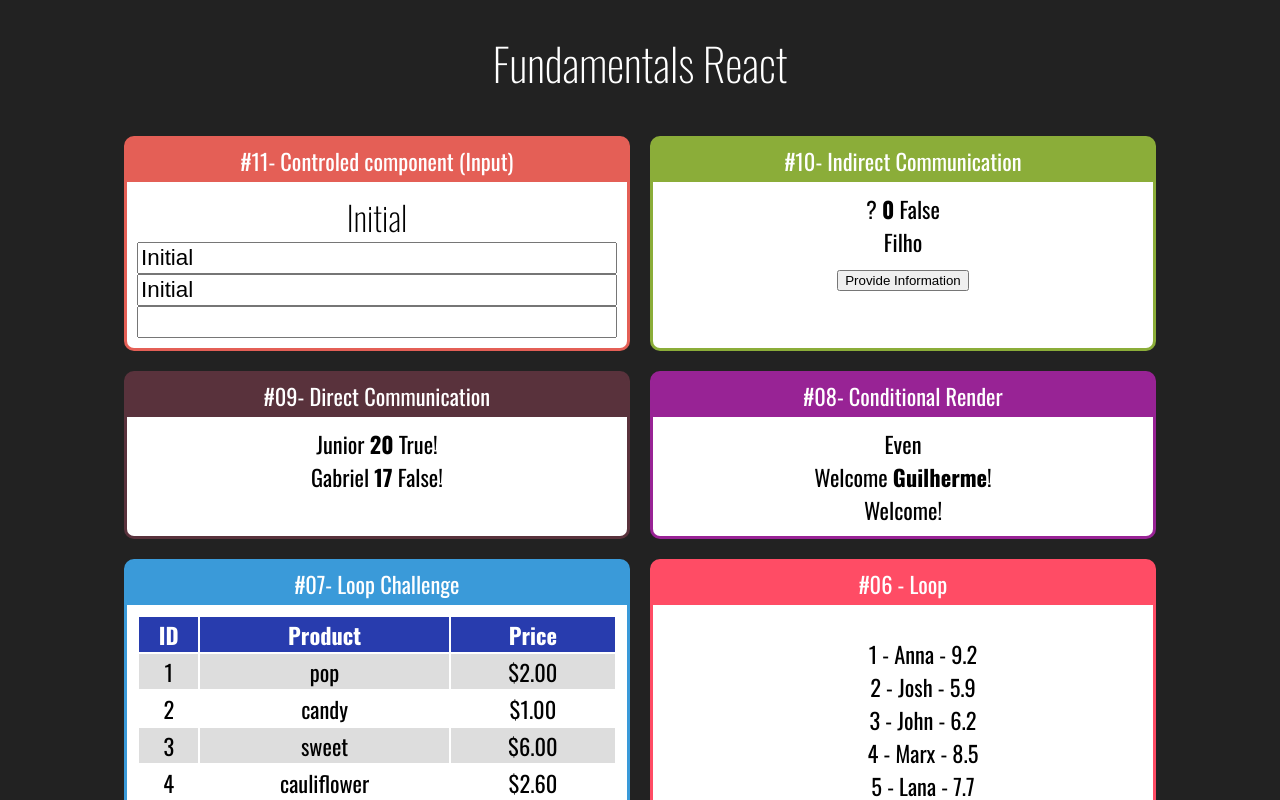
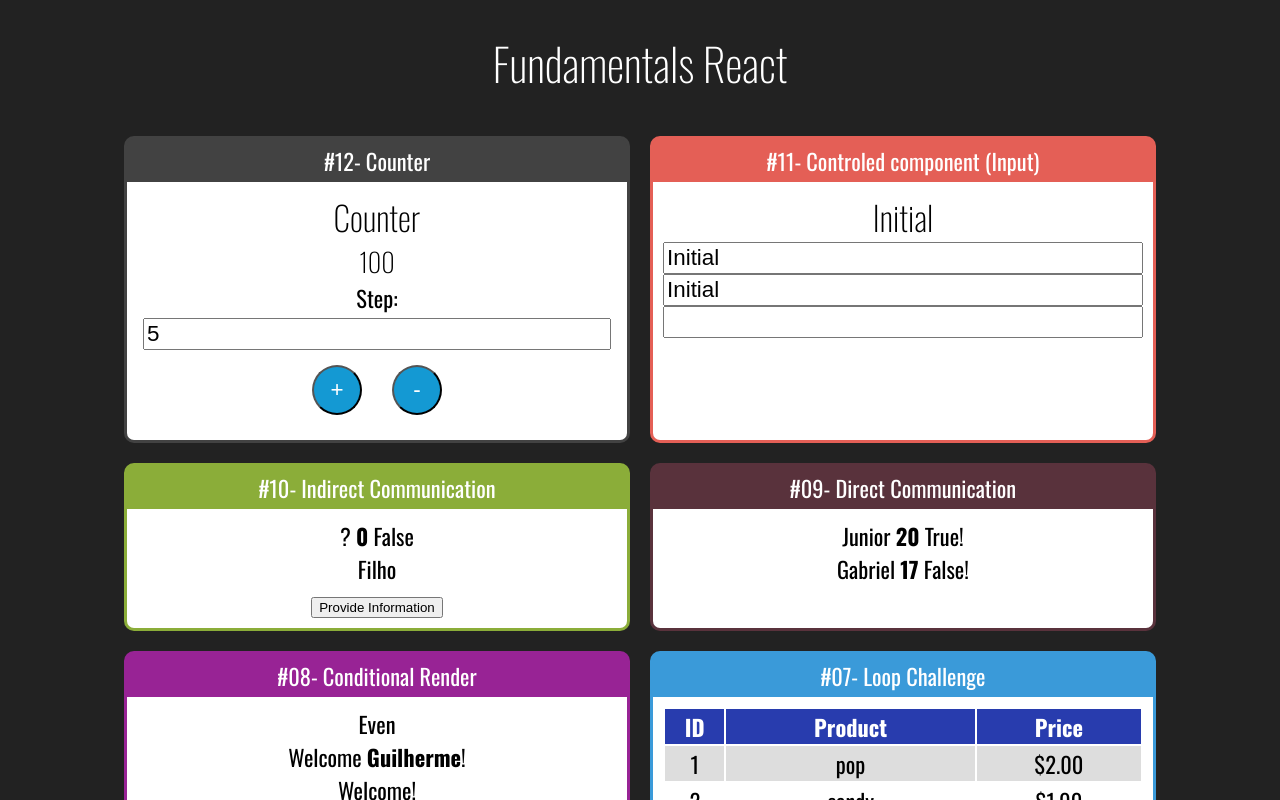
Before and after one commit to gsabreu/react, a React (Create React App) app in the folder udemy-coder/fundamentals-react/: page / in a window 1280 px wide. Shown: the top 800 px of the page. Built offline with nearby package versions, Linux system fonts and the light colour scheme.

Commit message:
Starting a counter as a Class

```diff
--- a/udemy-coder/fundamentals-react/src/App.jsx
+++ b/udemy-coder/fundamentals-react/src/App.jsx
@@ -1,6 +1,7 @@
 import "./App.css";
 import React from "react";
 
+import Counter from "./components/counter/Counter";
 import Input from "./components/forms/Input";
 import MainIndirect from "./communication/MainIndirect";
 import MainDirect from "./communication/MainDirect";
@@ -22,6 +23,10 @@
             <h1>Fundamentals React</h1>
 
             <div className="Cards">
+
+                <Card title="#12- Counter" color="#424242">
+                    <Counter initialNumber={100}></Counter>
+                </Card>
 
                 <Card title="#11- Controled component (Input)" color="#E45F56">
                     <Input></Input>
--- /dev/null
+++ b/udemy-coder/fundamentals-react/src/components/counter/Counter.css
@@ -0,0 +1,14 @@
+.Counter input {
+    font-size: 1.4rem;
+    width: 460px;
+}
+
+.Counter button{
+    margin: 15px;
+    height: 50px;
+    width: 50px;
+    border-radius: 50%;
+    background-color: #1499D3;
+    color: #fff;
+    font-size: 1.4rem;
+}
--- /dev/null
+++ b/udemy-coder/fundamentals-react/src/components/counter/Counter.jsx
@@ -0,0 +1,50 @@
+import "./Counter.css"
+import React, { Component } from "react";
+
+class Counter extends Component {
+    state = {
+        number: this.props.initialNumber || 0,
+        step: this.props.initialStep || 5,
+    };
+
+    // Use arrow function to change the state of state.number
+    increase = () => {
+        this.setState({
+            number: this.state.number + this.state.step,
+        });
+    };
+
+    decrease = () => {
+        this.setState({
+            number: this.state.number - this.state.step,
+        });
+    };
+
+    setStep = (e) => {
+        this.setState({
+            step: +e.target.value,
+        });
+    };
+
+    render() {
+        return (
+            <div className="Counter">
+                <h2>Counter</h2>
+                <h3>{this.state.number}</h3>
+                <div>
+                    <label htmlFor="stepInput">Step: </label>
+                    <input
+                        id="stepInput"
+                        type="number"
+                        value={this.state.step}
+                        onChange={this.setStep}
+                    />
+                </div>
+                <button onClick={this.increase}>+</button>
+                <button onClick={this.decrease}>-</button>
+            </div>
+        );
+    }
+}
+
+export default Counter;
```
